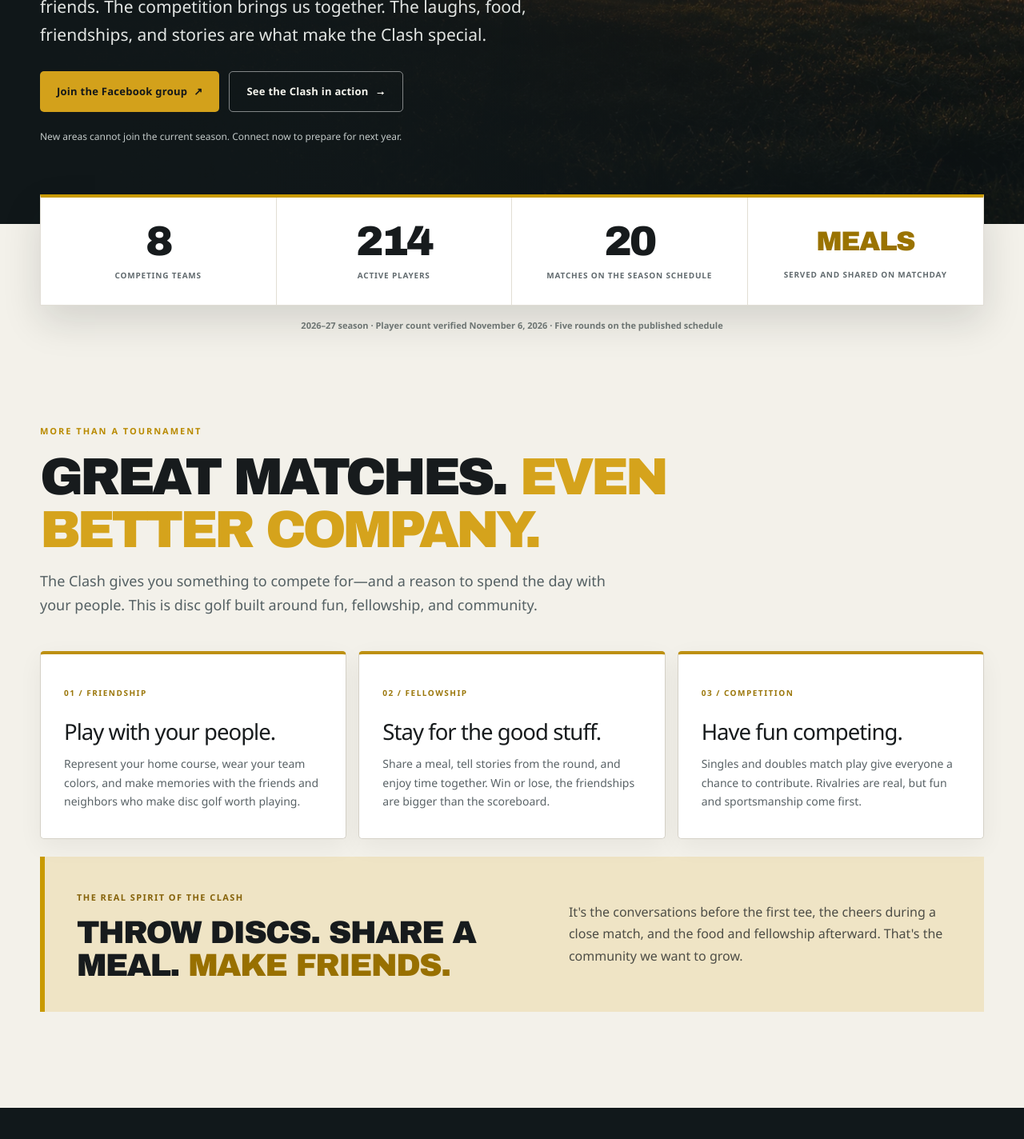
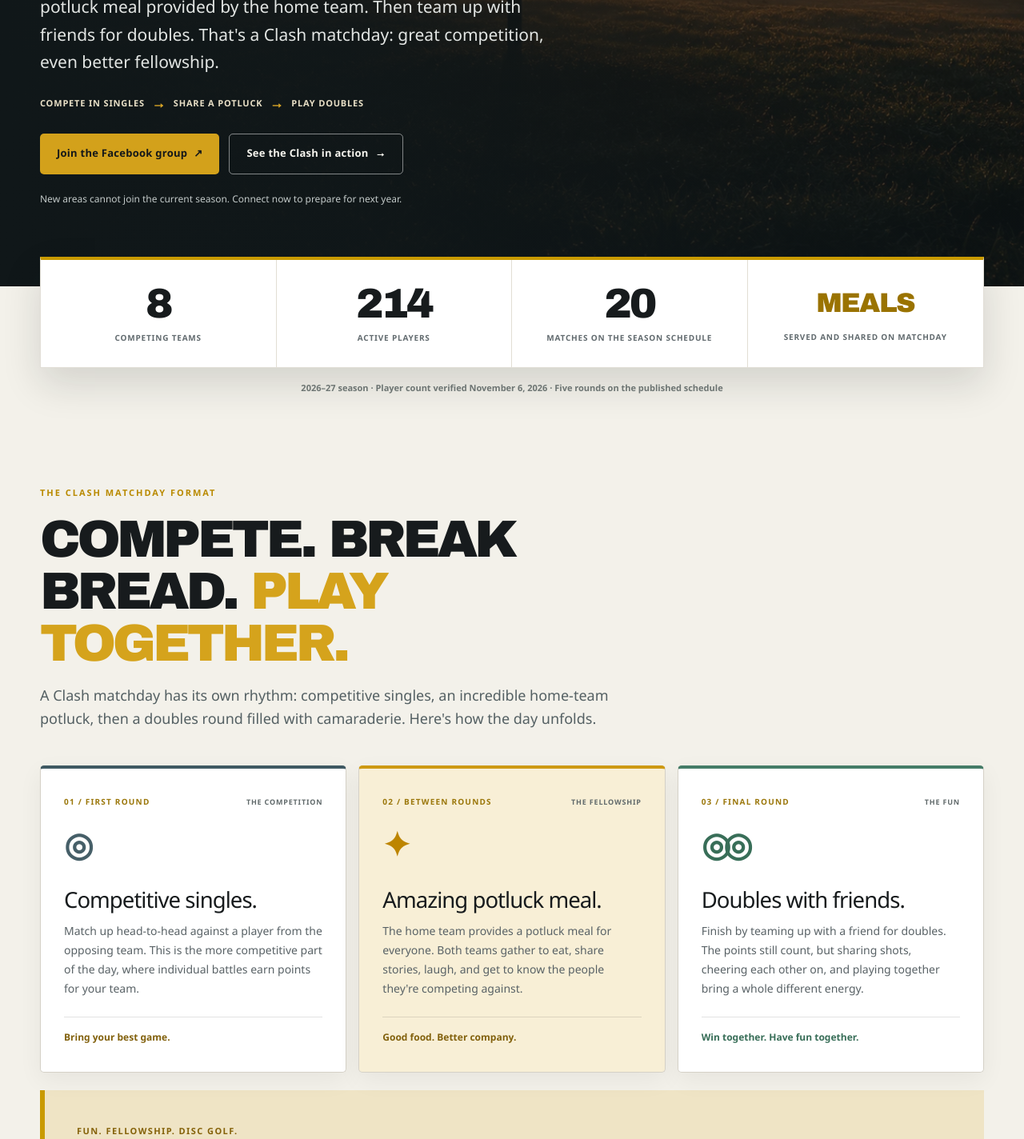
Before and after one commit to johnc0601-glitch/ccteamclash, a Next.js app: page /bring-the-clash in a window 1280 px wide. Shown: the part 680-2104 px from the top of the page at 80% size. Built offline with nearby package versions, Linux system fonts and the light colour scheme; no server answers; the database is empty.

Commit message:
Explain Clash format with singles, home-team potluck and doubles
* Explain matchday flow: competitive singles, home-team potluck, doubles with friends

* Style three-stage matchday timeline and mobile intro

* Define singles card styling for matchday sequence

```diff
--- a/src/app/bring-the-clash/BringTheClash.module.css
+++ b/src/app/bring-the-clash/BringTheClash.module.css
@@ -9,7 +9,10 @@
 .hero h1, .sectionHeading h2, .matchdayContent h2, .faqHeading h2, .finalCta h2 { font-family: var(--cc-font-display); font-weight: 950; text-transform: uppercase; letter-spacing: -.065em; }
 .hero h1 { max-width: 850px; margin: 16px 0 22px; font-size: clamp(54px, 8.3vw, 116px); line-height: .91; }
 .hero h1 em, .sectionHeading h2 em, .matchdayContent h2 em, .finalCta h2 em { color: #d5a31c; font-style: normal; }
-.heroLead { max-width: 630px; color: #e2e5e3; line-height: 1.65; font-size: clamp(17px,2.1vw,21px); }
+.heroLead { max-width: 665px; color: #e2e5e3; line-height: 1.65; font-size: clamp(17px,2.1vw,21px); }
+.heroSequence { display: flex; flex-wrap: wrap; align-items: center; gap: 9px; max-width: 690px; margin: 25px 0 0; color: #e8dfc6; font-size: 11px; font-weight: 950; letter-spacing: .075em; line-height: 1.6; }
+.heroSequence span { white-space: nowrap; }
+.heroSequence b { font-size: 17px; line-height: 1; color: #d7a427; }
 .heroActions { display: flex; flex-wrap: wrap; align-items: center; gap: 12px; margin-top: 29px; }
 .goldButton, .secondaryButton { display: inline-flex; justify-content: center; align-items: center; gap: 8px; min-height: 51px; padding: 14px 21px; border-radius: 5px; font-size: 13px; font-weight: 950; letter-spacing: .02em; transition: background .18s, transform .18s; }
 .goldButton { background: #d3a11b; color: #151819; }
@@ -31,7 +34,20 @@
 .sectionHeading p { color: #546063; font-size: 18px; line-height: 1.65; max-width: 725px; }
 .benefitGrid { display: grid; grid-template-columns: repeat(3,minmax(0,1fr)); gap: 15px; }
 .benefitCard { border: 1px solid #d5d1c7; border-top: 4px solid #bd9010; background: white; border-radius: 5px; padding: 34px 29px; box-shadow: 0 9px 30px rgba(0,0,0,.055); }
-.cardNumber { color: #9b770b; font-size: 10px; font-weight: 950; letter-spacing: .15em; }
+.cardNumber { color: #9b770b; font-size: 10px; font-weight: 950; letter-spacing: .12em; }
+.stageTop { display: flex; justify-content: space-between; flex-wrap: wrap; align-items: center; gap: 10px; }
+.stageKind { color: #616a6b; font-size: 9px; font-weight: 950; letter-spacing: .09em; }
+.stageIcon { display: block; height: 52px; margin-top: 24px; color: #a97b06; font-size: 42px; line-height: 1; font-weight: 800; letter-spacing: -.22em; }
+.benefitCard { display: flex; flex-direction: column; }
+.benefitCard h3 { margin-top: 13px; }
+.benefitCard p { flex: 1; }
+.stageBottom { display: block; margin-top: 24px; padding-top: 16px; border-top: 1px solid rgba(50,50,50,.14); color: #82610d; font-size: 12px; font-weight: 950; }
+.singlesCard { border-top-color: #3f5962; }
+.singlesCard .stageIcon { color: #465f68; }
+.potluckCard { border-top-color: #cd9913; background: #f8efd6; }
+.potluckCard .stageIcon { color: #bd8500; }
+.doublesCard { border-top-color: #457c67; }
+.doublesCard .stageIcon, .doublesCard .stageBottom { color: #386e58; }
 .benefitCard h3 { font-size: clamp(22px,2.15vw,28px); line-height: 1.14; letter-spacing: -.035em; margin: 23px 0 12px; }
 .benefitCard p { margin: 0; color: #596266; font-size: 14px; line-height: 1.7; }
 .fellowshipCallout { display: grid; grid-template-columns: 1.2fr 1fr; align-items: center; gap: 40px; margin-top: 22px; padding: 37px 40px; background: #efe4c5; border-left: 6px solid #c99a00; }
@@ -73,5 +89,5 @@
 .finalCta p { max-width: 660px; color: #cfd7d7; font-size: 18px; line-height: 1.6; }
 .finalCta small { display: block; margin-top: 23px; color: #a9b2b2; font-size: 11px; }
 @media (max-width: 900px) { .fellowshipCallout { grid-template-columns: 1fr; gap: 16px; } .matchdayGrid { grid-template-columns: 1fr; } .matchdayVisual { max-width: 620px; width: 100%; } .steps { grid-template-columns: repeat(2,1fr); } .faqSection { grid-template-columns: 1fr; gap: 25px; } }
-@media (max-width: 700px) { .hero { min-height: 0; } .heroBackdrop { background-position: 62% center; } .heroInner { padding-top: 62px; padding-bottom: 76px; } .seasonLabel { font-size: 9px; margin-bottom: 25px; } .hero h1 { font-size: clamp(48px,12.2vw,75px); } .heroLead { font-size: 16px; } .statRibbon { grid-template-columns: repeat(2,1fr); margin-top: -22px; } .statRibbon > div:nth-child(2) { border-right: 0; } .statRibbon > div:nth-child(-n+2) { border-bottom: 1px solid #e2ded4; } .statRibbon > div { padding: 21px 8px; } .introSection, .stepsSection { padding-top: 75px; padding-bottom: 75px; } .benefitGrid { grid-template-columns: 1fr; } .benefitCard { padding: 27px; } .fellowshipCallout { padding: 28px 22px; } .fellowshipCallout p { font-size: 14px; } .matchdayBand { padding: 75px 0; } .steps { gap: 24px 17px; } .faqSection { padding-bottom: 75px; } .finalCta { padding: 75px 0; } .heroActions { align-items: stretch; } }
+@media (max-width: 700px) { .hero { min-height: 0; } .heroBackdrop { background-position: 62% center; } .heroInner { padding-top: 62px; padding-bottom: 76px; } .seasonLabel { font-size: 9px; margin-bottom: 25px; } .hero h1 { font-size: clamp(48px,12.2vw,75px); } .heroLead { font-size: 16px; } .heroSequence { font-size: 10px; gap: 6px; } .statRibbon { grid-template-columns: repeat(2,1fr); margin-top: -22px; } .statRibbon > div:nth-child(2) { border-right: 0; } .statRibbon > div:nth-child(-n+2) { border-bottom: 1px solid #e2ded4; } .statRibbon > div { padding: 21px 8px; } .introSection, .stepsSection { padding-top: 75px; padding-bottom: 75px; } .benefitGrid { grid-template-columns: 1fr; } .benefitCard { padding: 27px; } .stageIcon { margin-top: 18px; } .benefitCard h3 { font-size: 27px; } .fellowshipCallout { padding: 28px 22px; } .fellowshipCallout p { font-size: 14px; } .matchdayBand { padding: 75px 0; } .steps { gap: 24px 17px; } .faqSection { padding-bottom: 75px; } .finalCta { padding: 75px 0; } .heroActions { align-items: stretch; } }
 @media (max-width: 430px) { .hero h1 { font-size: 46px; } .heroActions > * { width: 100%; } .steps { grid-template-columns: 1fr; } .scoreTop { font-size: 8px; } .teamRow strong { font-size: 17px; } }
--- a/src/app/bring-the-clash/page.tsx
+++ b/src/app/bring-the-clash/page.tsx
@@ -7,11 +7,11 @@ const FACEBOOK_GROUP_URL = 'https://facebook.com/groups/780013754161635/';
 
 export const metadata: Metadata = {
   title: 'Bring the Clash to Your Community | CCTeamClash',
-  description: 'Bring team-based disc golf to your area. Discover Coastal Carolina Team Clash, follow the current season, and prepare for 2027–28 expansion consideration.',
+  description: 'Discover the CCTeamClash matchday format: competitive singles, a home-team potluck meal, and doubles with friends. Follow this season and prepare for 2027–28.',
   alternates: {canonical: '/bring-the-clash'},
   openGraph: {
     title: 'Fun. Fellowship. Disc Golf. | Bring the Clash to Your Area',
-    description: 'More than competition: teams, friends, matchdays, and shared meals. Bring CCTeamClash to your community next season.',
+    description: 'Competitive singles. An amazing potluck provided by the home team. Doubles with friends. Bring the Clash to your community.',
     url: '/bring-the-clash',
     type: 'website',
     images: [{url: '/matchday/round-2-fall.png', width: 1672, height: 941, alt: 'Coastal Carolina Team Clash disc golf matchday artwork'}],
@@ -39,8 +39,11 @@ export default function BringTheClashPage() {
             <span className={styles.eyebrow}>Coastal Carolina Team Clash · Future expansion</span>
             <h1 id="expansion-title">YOUR AREA.<br />YOUR TEAM.<br /><em>YOUR CLASH.</em></h1>
             <p className={styles.heroLead}>
-              There&apos;s nothing like representing your home course with your friends.
-              The competition brings us together. The laughs, food, friendships, and stories are what make the Clash special.
+              Start with the thrill of competitive singles. Gather for an amazing potluck meal provided by the home team.
+              Then team up with friends for doubles. That&apos;s a Clash matchday: great competition, even better fellowship.
+            </p>
+            <p className={styles.heroSequence} aria-label="Matchday sequence: Singles, home-team potluck, doubles">
+              <span>COMPETE IN SINGLES</span><b aria-hidden="true">→</b><span>SHARE A POTLUCK</span><b aria-hidden="true">→</b><span>PLAY DOUBLES</span>
             </p>
             <div className={styles.heroActions}>
               <FacebookButton />
@@ -58,35 +61,41 @@ export default function BringTheClashPage() {
         </section>
         <p className={`shell ${styles.statFootnote}`}>2026–27 season · Player count verified November 6, 2026 · Five rounds on the published schedule</p>
 
-        <section className={`shell ${styles.introSection}`}>
+        <section className={`shell ${styles.introSection}`} aria-labelledby="matchday-format">
           <div className={styles.sectionHeading}>
-            <span className={styles.eyebrow}>More than a tournament</span>
-            <h2>GREAT MATCHES. <em>EVEN BETTER COMPANY.</em></h2>
-            <p>The Clash gives you something to compete for—and a reason to spend the day with your people. This is disc golf built around fun, fellowship, and community.</p>
+            <span className={styles.eyebrow}>The Clash matchday format</span>
+            <h2 id="matchday-format">COMPETE. BREAK BREAD. <em>PLAY TOGETHER.</em></h2>
+            <p>A Clash matchday has its own rhythm: competitive singles, an incredible home-team potluck, then a doubles round filled with camaraderie. Here&apos;s how the day unfolds.</p>
           </div>
           <div className={styles.benefitGrid}>
-            <article className={styles.benefitCard}>
-              <span className={styles.cardNumber}>01 / FRIENDSHIP</span>
-              <h3>Play with your people.</h3>
-              <p>Represent your home course, wear your team colors, and make memories with the friends and neighbors who make disc golf worth playing.</p>
+            <article className={`${styles.benefitCard} ${styles.singlesCard}`}>
+              <div className={styles.stageTop}><span className={styles.cardNumber}>01 / FIRST ROUND</span><span className={styles.stageKind}>THE COMPETITION</span></div>
+              <span className={styles.stageIcon} aria-hidden="true">◎</span>
+              <h3>Competitive singles.</h3>
+              <p>Match up head-to-head against a player from the opposing team. This is the more competitive part of the day, where individual battles earn points for your team.</p>
+              <strong className={styles.stageBottom}>Bring your best game.</strong>
             </article>
-            <article className={styles.benefitCard}>
-              <span className={styles.cardNumber}>02 / FELLOWSHIP</span>
-              <h3>Stay for the good stuff.</h3>
-              <p>Share a meal, tell stories from the round, and enjoy time together. Win or lose, the friendships are bigger than the scoreboard.</p>
+            <article className={`${styles.benefitCard} ${styles.potluckCard}`}>
+              <div className={styles.stageTop}><span className={styles.cardNumber}>02 / BETWEEN ROUNDS</span><span className={styles.stageKind}>THE FELLOWSHIP</span></div>
+              <span className={styles.stageIcon} aria-hidden="true">✦</span>
+              <h3>Amazing potluck meal.</h3>
+              <p>The home team provides a potluck meal for everyone. Both teams gather to eat, share stories, laugh, and get to know the people they&apos;re competing against.</p>
+              <strong className={styles.stageBottom}>Good food. Better company.</strong>
             </article>
-            <article className={styles.benefitCard}>
-              <span className={styles.cardNumber}>03 / COMPETITION</span>
-              <h3>Have fun competing.</h3>
-              <p>Singles and doubles match play give everyone a chance to contribute. Rivalries are real, but fun and sportsmanship come first.</p>
+            <article className={`${styles.benefitCard} ${styles.doublesCard}`}>
+              <div className={styles.stageTop}><span className={styles.cardNumber}>03 / FINAL ROUND</span><span className={styles.stageKind}>THE FUN</span></div>
+              <span className={styles.stageIcon} aria-hidden="true">◎◎</span>
+              <h3>Doubles with friends.</h3>
+              <p>Finish by teaming up with a friend for doubles. The points still count, but sharing shots, cheering each other on, and playing together bring a whole different energy.</p>
+              <strong className={styles.stageBottom}>Win together. Have fun together.</strong>
             </article>
           </div>
           <div className={styles.fellowshipCallout}>
             <div>
-              <span className={styles.calloutLabel}>The real spirit of the Clash</span>
-              <h3>THROW DISCS. SHARE A MEAL. <em>MAKE FRIENDS.</em></h3>
+              <span className={styles.calloutLabel}>Fun. Fellowship. Disc Golf.</span>
+              <h3>MORE THAN A MATCH. <em>IT&apos;S A DAY TOGETHER.</em></h3>
             </div>
-            <p>It&apos;s the conversations before the first tee, the cheers during a close match, and the food and fellowship afterward. That&apos;s the community we want to grow.</p>
+            <p>Come ready to compete. Stay to share a table with the other team. Finish the day playing alongside your friends. It&apos;s the mix of rivalry and friendship that makes the Clash special.</p>
           </div>
         </section>
 
@@ -102,10 +111,10 @@ export default function BringTheClashPage() {
               <div className={styles.scoreFoot}>YOUR TEAM COULD BE NEXT</div>
             </div>
             <div className={styles.matchdayContent}>
-              <span className={styles.eyebrow}>The fun of matchday</span>
-              <h2>ONE TEAM.<br /><em>ONE BIG DAY.</em></h2>
-              <p>Show up with your teammates, compete in singles and doubles, cheer each other on, and stick around to enjoy good company and a shared meal.</p>
-              <p>There&apos;s plenty to follow all season—matchups, standings, stats, stories, and new rivalries—but the heart of the Clash is the time spent together.</p>
+              <span className={styles.eyebrow}>A competitive league with a community spirit</span>
+              <h2>PLAY HARD.<br /><em>HAVE FUN.</em></h2>
+              <p>The singles round brings the intensity. The home team&apos;s potluck gives everyone a chance to connect. Doubles closes the day playing alongside friends.</p>
+              <p>Throughout the season, teams follow matchups, results, standings, and stories—but the real reward is the community built between rounds and across the table.</p>
               <div className={styles.textLinks}>
                 <Link href="/teams">Meet the current teams <span aria-hidden="true">→</span></Link>
                 <Link href="/standings">Explore the standings <span aria-hidden="true">→</span></Link>
@@ -144,7 +153,7 @@ export default function BringTheClashPage() {
           <div className="shell">
             <span className={styles.eyebrow}>Fun. Fellowship. Disc Golf.</span>
             <h2>THE BEST PART OF THE CLASH?<br /><em>THE PEOPLE YOU SHARE IT WITH.</em></h2>
-            <p>Come for the competition. Stay for the friends, the food, and the fun. Bring your community together for next season.</p>
+            <p>Competitive singles, a home-team potluck, and doubles with friends. Bring your community together for the next season of fun, fellowship, and disc golf.</p>
             <div className={styles.heroActions}>
               <FacebookButton label="Join the Clash community" />
               <Link className={styles.secondaryButton} href="/rules">Read the league rules <span aria-hidden="true">→</span></Link>
```
